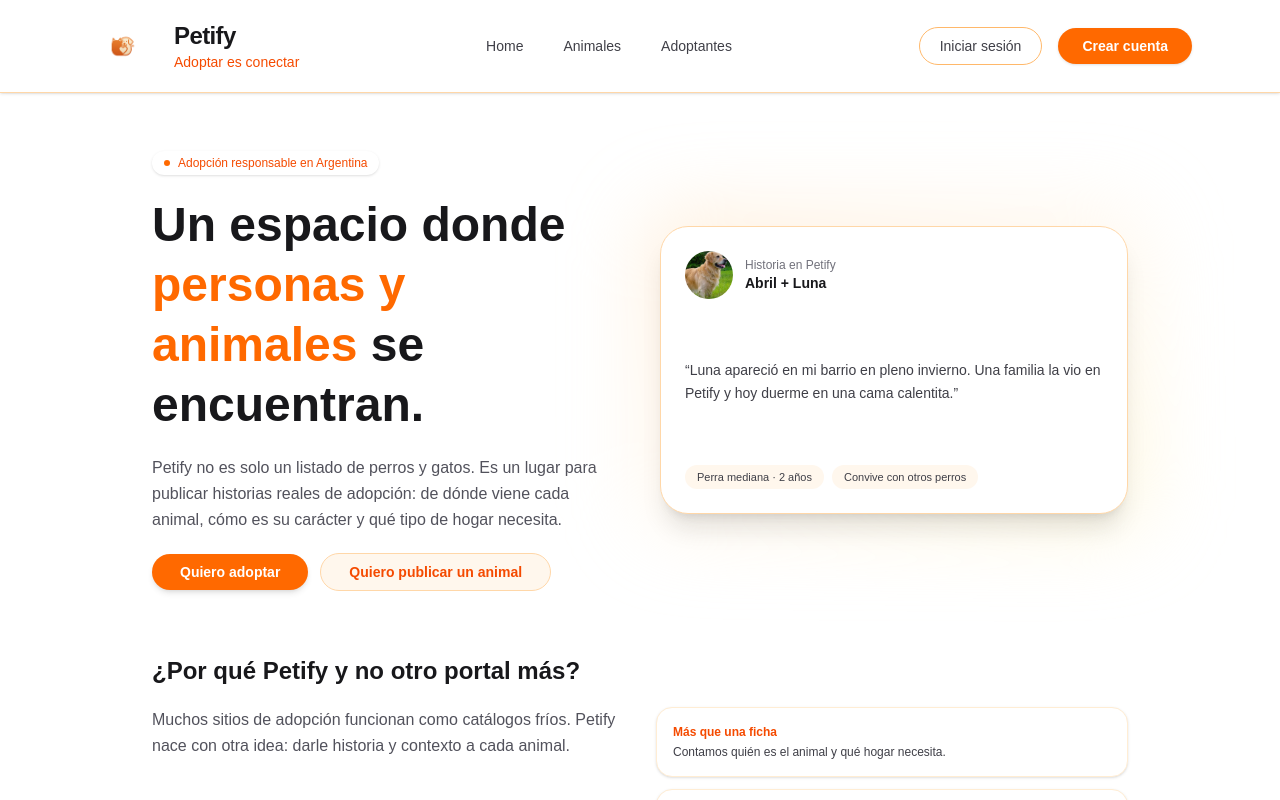
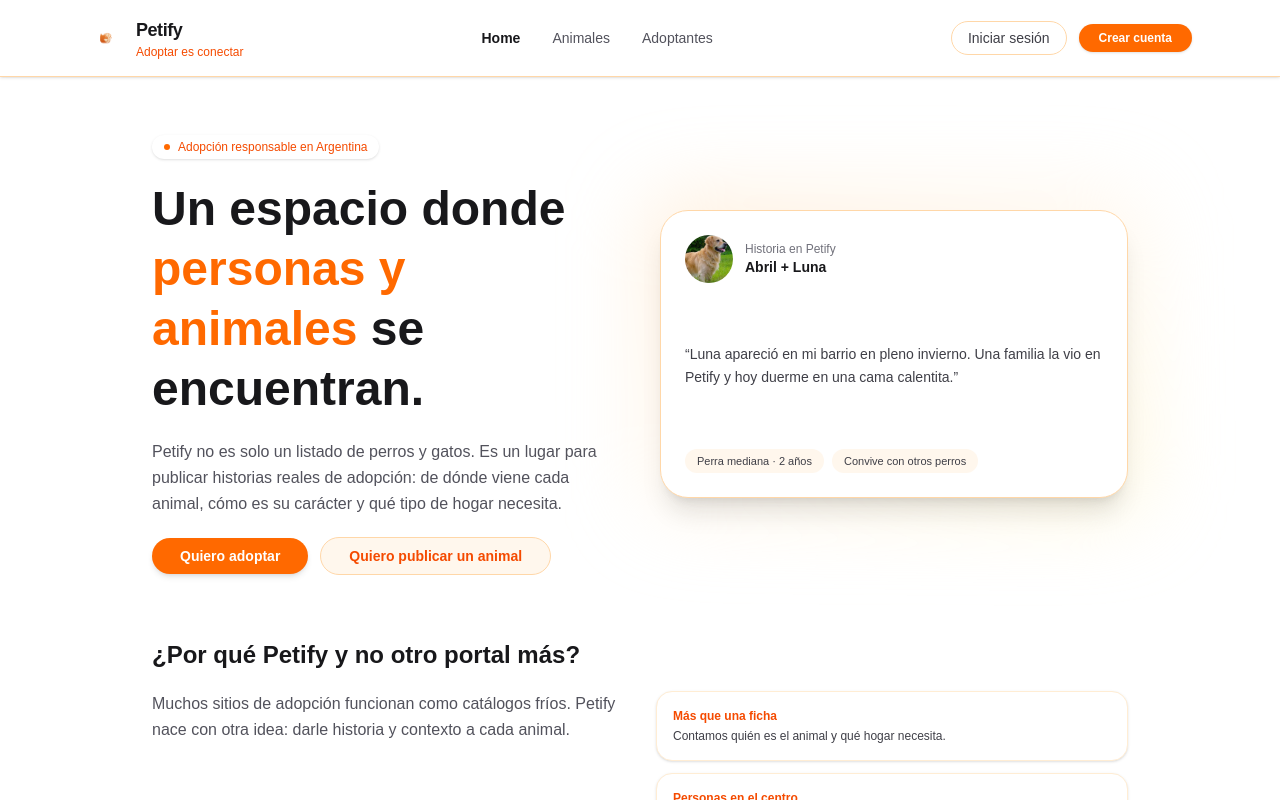
Before and after one commit to abrumancuso/maimo-prog3-2025-tpfinal, a Next.js app: page / in a window 1280 px wide. Shown: the top 800 px of the page. Built offline with nearby package versions, Linux system fonts and the light colour scheme; no server answers.

Commit message:
agrego pagina de adoptantes a mejorar

```diff
--- /dev/null
+++ b/src/app/adoptantes/page.js
@@ -0,0 +1,105 @@
+"use client";
+
+import { useEffect, useState } from "react";
+import Image from "next/image";
+
+const API_URL = process.env.NEXT_PUBLIC_API_URL;
+
+export default function AdoptantesPage() {
+  const [adoptantes, setAdoptantes] = useState([]);
+  const [loading, setLoading] = useState(true);
+  const [error, setError] = useState("");
+
+  useEffect(() => {
+    async function fetchAdoptantes() {
+      try {
+        const res = await fetch(`${API_URL}/adoptantes`);
+        if (!res.ok) {
+          setError("No se pudieron cargar los adoptantes");
+          setLoading(false);
+          return;
+        }
+        const data = await res.json();
+        setAdoptantes(data.adoptantes || []);
+      } catch (e) {
+        setError("Hubo un error al buscar los adoptantes");
+      } finally {
+        setLoading(false);
+      }
+    }
+
+    fetchAdoptantes();
+  }, []);
+
+  if (loading) {
+    return (
+      <main className="min-h-[70vh] flex items-center justify-center">
+        <p className="text-sm text-zinc-500">Cargando adoptantes...</p>
+      </main>
+    );
+  }
+
+  if (error) {
+    return (
+      <main className="min-h-[70vh] flex items-center justify-center">
+        <p className="text-sm text-red-500">{error}</p>
+      </main>
+    );
+  }
+
+  return (
+    <main className="mx-auto max-w-6xl px-6 py-10 space-y-6">
+      <section className="space-y-2">
+        <h1 className="text-2xl sm:text-3xl font-semibold text-zinc-900">
+          Personas listas para adoptar
+        </h1>
+      </section>
+
+      <section className="grid gap-6 sm:grid-cols-2 lg:grid-cols-3">
+        {adoptantes.map((adoptante) => (
+          <article
+            key={adoptante._id}
+            className="flex flex-col rounded-2xl border border-orange-100 bg-white p-4 shadow-sm hover:shadow-lg hover:-translate-y-0.5 transition"
+          >
+            <div className="relative mb-3 h-32 w-full overflow-hidden rounded-xl bg-orange-50">
+              {adoptante.image && (
+                <Image
+                  src={`/${adoptante.image}`}
+                  alt={adoptante.name}
+                  fill
+                  className="object-cover object-center"
+                />
+              )}
+            </div>
+
+            <div className="flex items-start justify-between gap-2">
+              <h2 className="text-sm font-semibold text-zinc-900">
+                {adoptante.name}
+              </h2>
+              <span className="text-xs text-zinc-500">
+                {adoptante.location}
+              </span>
+            </div>
+
+            <p className="mt-1 text-xs text-zinc-500">
+              {adoptante.age} años · {adoptante.housingType}
+            </p>
+
+            <p className="mt-2 text-xs text-zinc-600 leading-relaxed">
+              {adoptante.bio}
+            </p>
+
+            <div className="mt-3 flex flex-wrap gap-1.5 text-[10px] text-zinc-700">
+              <span className="rounded-full bg-orange-50 px-2 py-1">
+                {adoptante.household}
+              </span>
+              <span className="rounded-full bg-orange-100 px-2 py-1 text-orange-700">
+                Lista para adoptar
+              </span>
+            </div>
+          </article>
+        ))}
+      </section>
+    </main>
+  );
+}
--- a/src/app/components/Navbar.js
+++ b/src/app/components/Navbar.js
@@ -1,51 +1,67 @@
-import Link from "next/link";
+"use client";
+
+import { useRouter, usePathname } from "next/navigation";
 import Image from "next/image";
 
 export default function Navbar() {
+  const router = useRouter();
+  const pathname = usePathname();
+
+  const isActive = (path) =>
+    pathname === path ? "text-zinc-900 font-semibold" : "text-zinc-600";
+
   return (
     <header className="border-b border-orange-200 bg-white/90 backdrop-blur-md shadow-sm">
-      <div className="mx-auto flex max-w-6xl items-center justify-between px-6 py-5">
-
-        <Link href="/" className="flex items-center gap-4">
-          <Image
-            src="/petifylogo.png"
-            alt="Petify logo"
-            width={70}
-            height={70}
-            className="object-contain"
-          />
-          <div className="flex flex-col leading-tight">
-            <span className="text-2xl font-bold tracking-tight text-zinc-900">
+      <div className="mx-auto flex max-w-6xl items-center justify-between px-6 py-4">
+        <button
+          onClick={() => router.push("/")}
+          className="flex items-center gap-3"
+        >
+          <div className="relative h-9 w-9">
+            <Image
+              src="/petifylogo.png"
+              alt="Petify logo"
+              fill
+              className="object-contain"
+            />
+          </div>
+          <div className="flex flex-col leading-tight text-left">
+            <span className="text-lg font-bold tracking-tight text-zinc-900">
               Petify
             </span>
-            <span className="text-sm text-orange-600">
-              Adoptar es conectar
-            </span>
+            <span className="text-xs text-orange-600">Adoptar es conectar</span>
           </div>
-        </Link>
+        </button>
 
-        <nav className="hidden gap-10 text-sm text-zinc-700 sm:flex">
-          <Link href="/" className="hover:text-orange-600 transition font-medium">
+        <nav className="hidden gap-8 text-sm sm:flex">
+          <button
+            onClick={() => router.push("/")}
+            className={`${isActive("/")} transition`}
+          >
             Home
-          </Link>
-          <Link href="/animales" className="hover:text-orange-600 transition font-medium">
+          </button>
+          <button
+            onClick={() => router.push("/animales")}
+            className={`${isActive("/animales")} transition`}
+          >
             Animales
-          </Link>
-          <button className="hover:text-orange-600 transition font-medium">
+          </button>
+          <button
+            onClick={() => router.push("/adoptantes")}
+            className={`${isActive("/adoptantes")} transition`}
+          >
             Adoptantes
           </button>
         </nav>
 
-        <div className="flex items-center gap-4 text-sm">
-          <button className="hidden rounded-full border border-orange-300 px-5 py-2 text-zinc-700 font-medium hover:border-orange-500 hover:text-orange-600 transition sm:inline-flex">
+        <div className="flex items-center gap-3 text-sm">
+          <button className="hidden rounded-full border border-orange-200 px-4 py-1.5 text-zinc-700 font-medium hover:border-orange-500 hover:text-orange-600 transition sm:inline-flex">
             Iniciar sesión
           </button>
-
-          <button className="rounded-full bg-orange-500 px-6 py-2 text-sm font-semibold text-white shadow hover:bg-orange-400 transition">
+          <button className="rounded-full bg-orange-500 px-5 py-1.5 text-xs font-semibold text-white shadow hover:bg-orange-400 transition">
             Crear cuenta
           </button>
         </div>
-
       </div>
     </header>
   );
```
Also changed, not shown: 1 other file (tests, documents, lock files or other folders).
